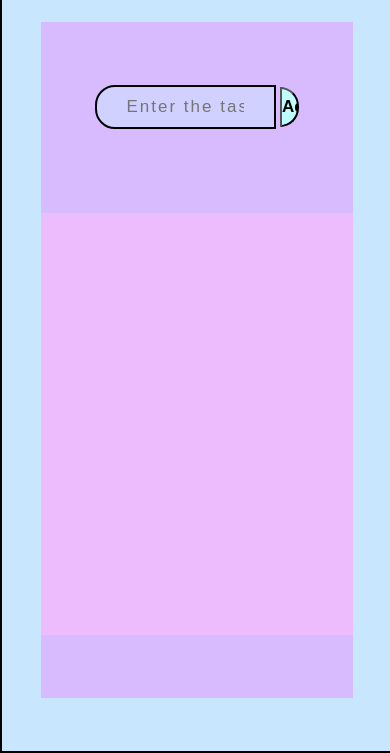
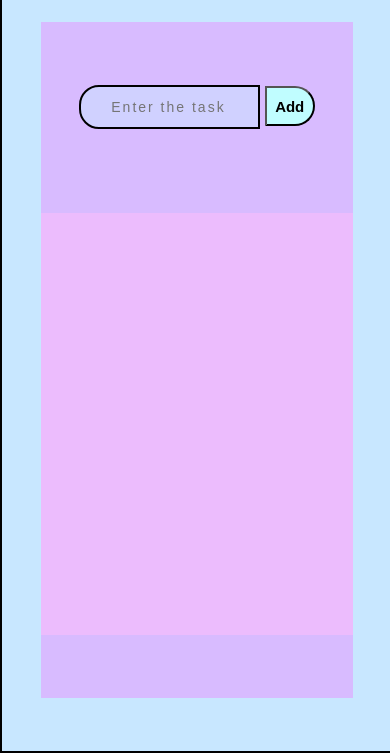
Before and after one commit to gyanendra-sahoo/To-Do-List, a plain HTML site: page index.html in a window 390 px wide. Shown: the part 95-848 px from the top of the page. Drawn offline with Linux system fonts and the light colour scheme.

Commit message:
Update style.css

```diff
--- a/style.css
+++ b/style.css
@@ -71,10 +71,6 @@
     font-weight: 600;
     letter-spacing: 1px;
     word-spacing: 2px;
-    /* overflow-x: auto;
-    overflow-y: hidden;
-    white-space: nowrap;
-    scrollbar-width: none; */
 }
 .del {
     margin-right: 10px;
@@ -91,3 +87,13 @@
     opacity: 1;
     cursor: pointer;
 }
+@media only screen and (max-width: 600px) {
+    .submit{
+        width: 50px;
+        font-size: 15px;
+    }
+    .search input {
+        font-size: 14px;
+        padding: 0 30px;
+    }
+}
```
